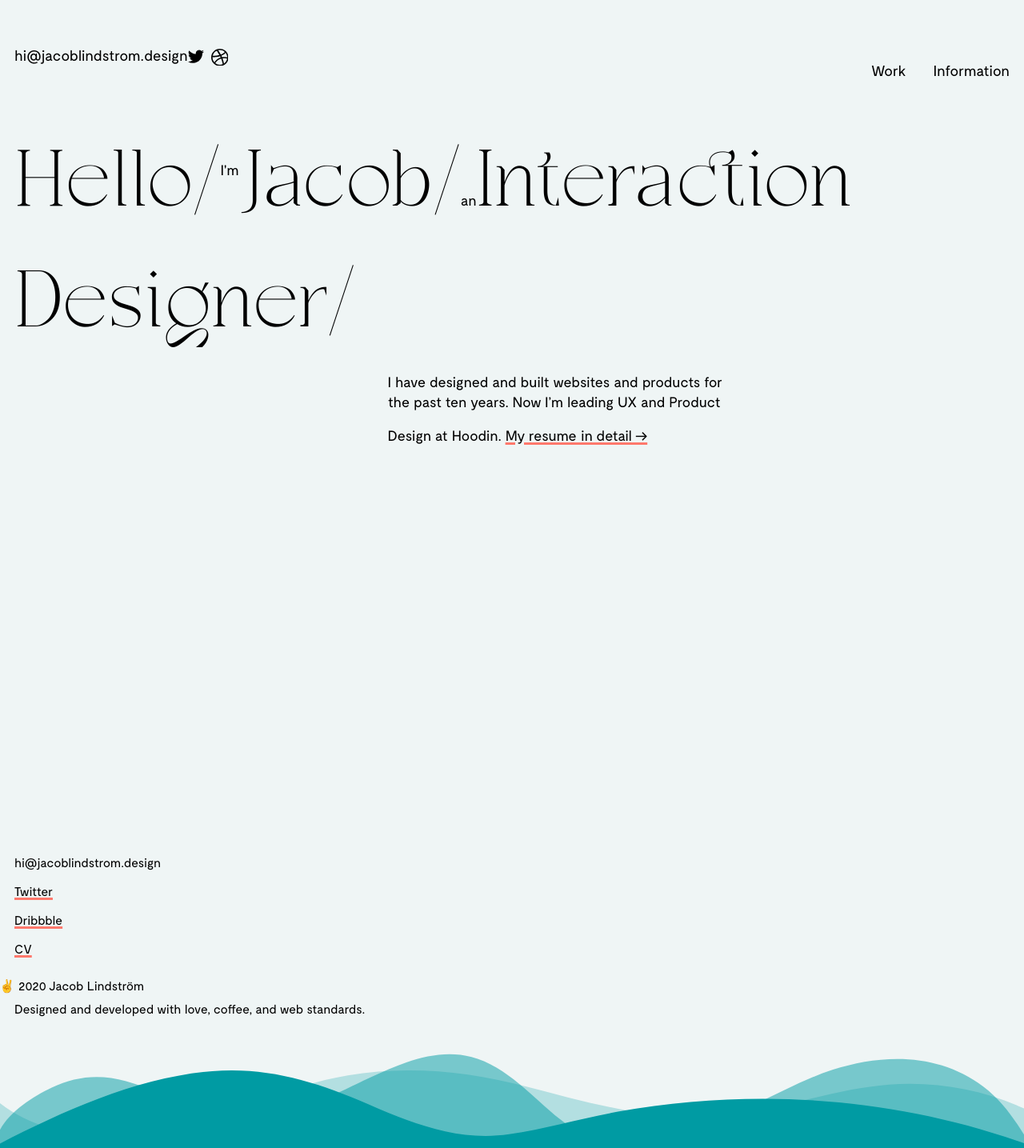
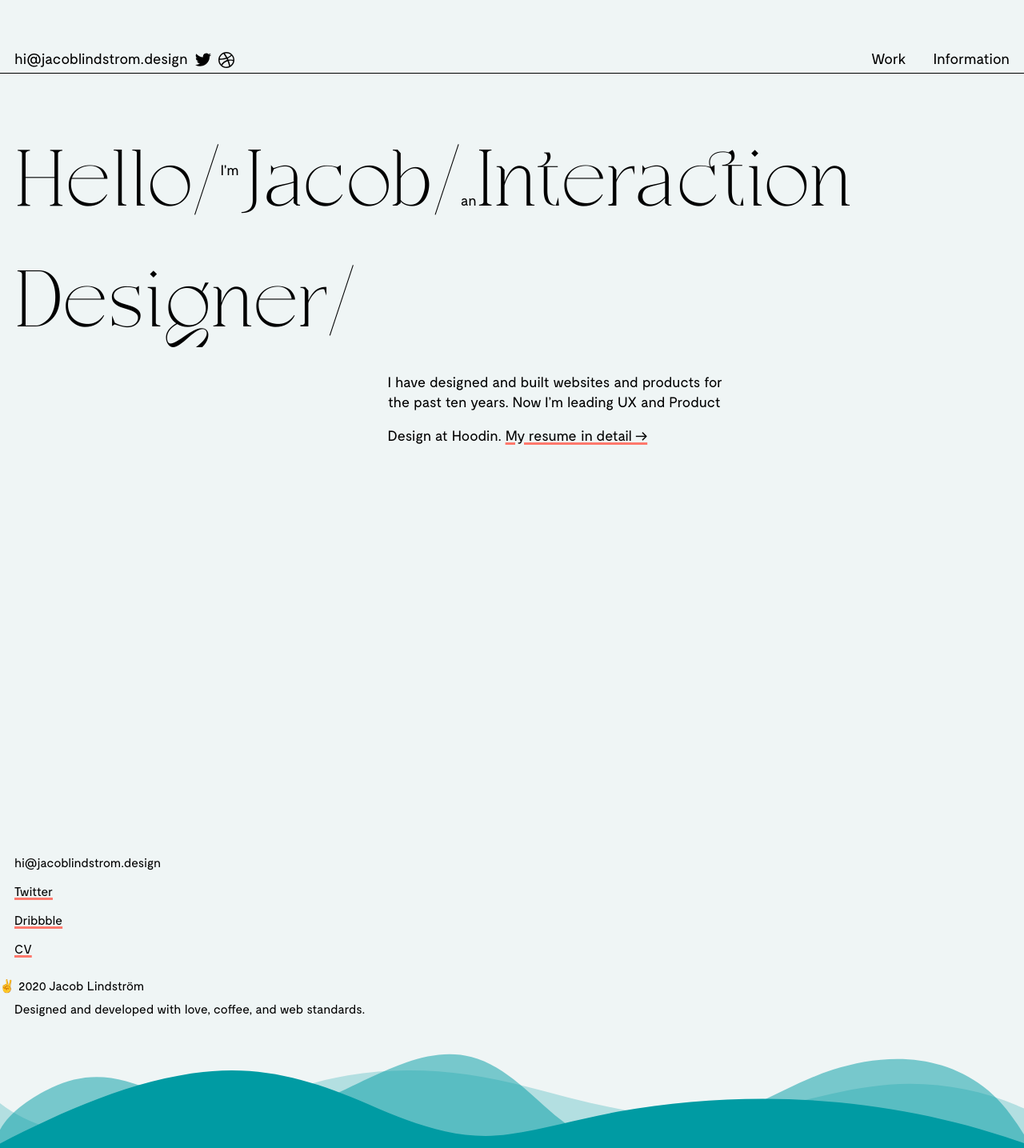
Before and after one commit to jacoblindstrm/jacoblindstrm.github.io, a Jekyll site: the page built from index.html, in a window 1280 px wide. Shown: the whole page at 80% size. Built offline with Jekyll 4.4.1, drawn with Linux system fonts in a browser that asks for light colours; comment, search, counter and statistics services are not loaded.

Commit message:
Update style.html

```diff
--- a/_includes/style.html
+++ b/_includes/style.html
@@ -213,15 +213,22 @@
         }
     }
 
-
     body > header {
         z-index: 100;
-        width: calc(100% - 2rem);
-        margin: auto 1rem;
+        width: 100%;
+        padding: 0 1rem;
+        margin: 0;
+        border-bottom: 1px solid var(--color-base);
     }
 
     body > header .social {
         display: flex;
+        margin: 0;
+    }
+
+    body > header .social p {
+        margin: 0;
+        margin-right: 0.5rem;
     }
 
     footer {
@@ -233,8 +240,9 @@
 
     @media screen and (min-width: 1400px) {
         body > header {
-            width: calc(100% - (8.4vw * 2));
-            margin: auto 8.4vw;
+            width: 100%;
+            padding: 0 8.4vw;
+            margin: 0;
         }
 
         footer {
@@ -245,6 +253,7 @@
     body > header {
         position: absolute;
         top: 0;
+        margin-top: 1rem;
     }
 
     footer {
```
